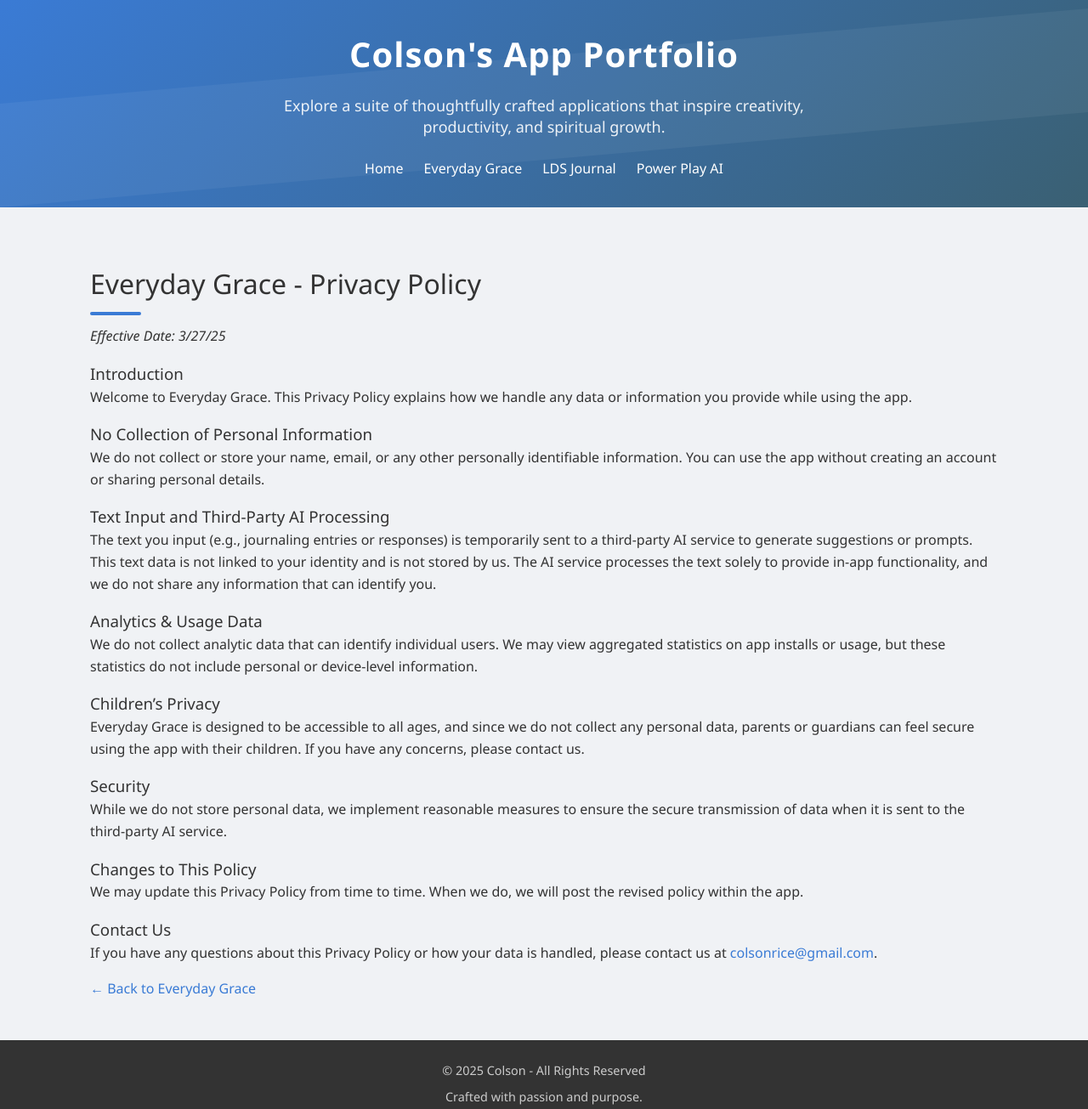
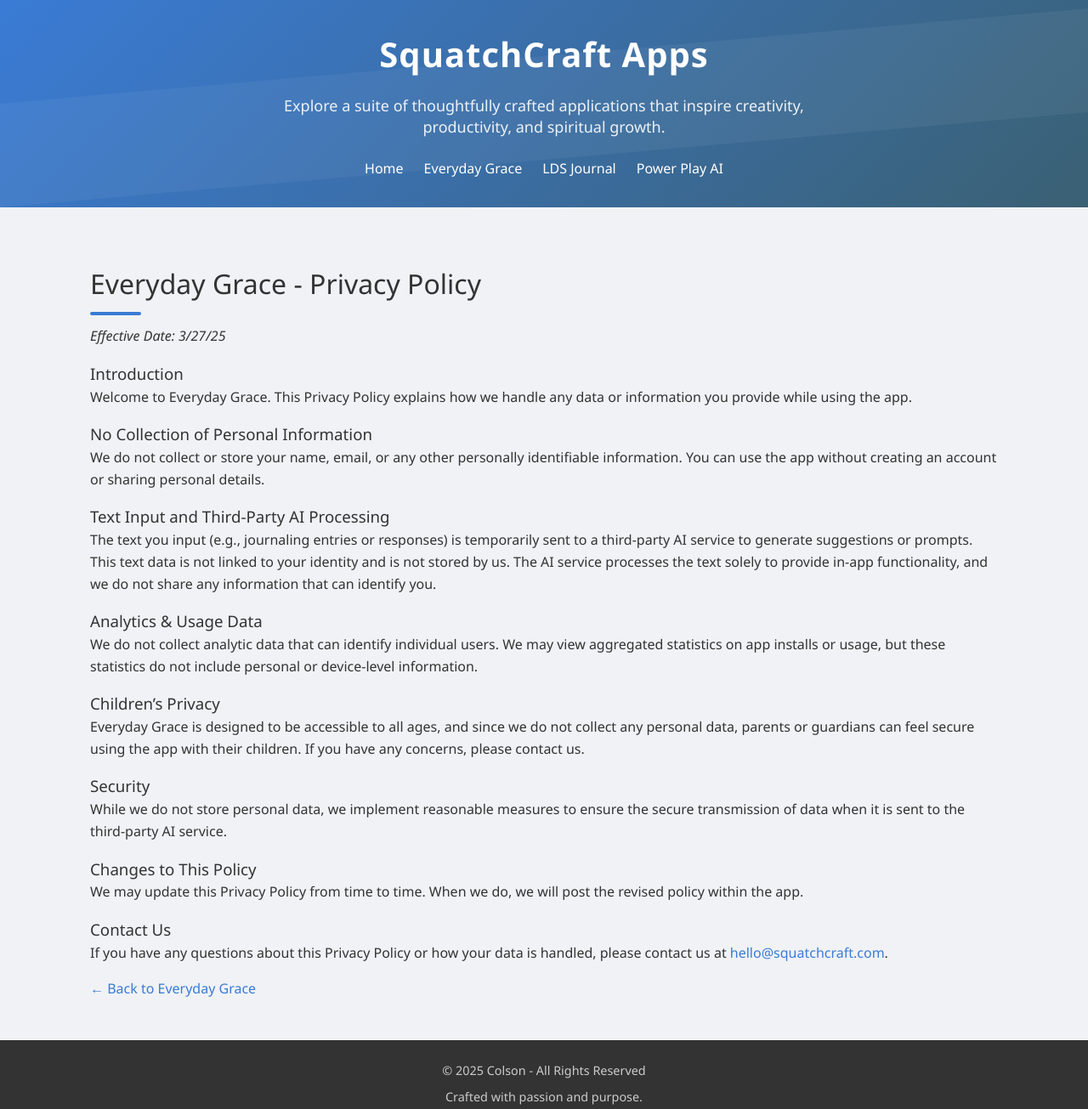
Before and after one commit to colsonrice/colsonrice.github.io, a plain HTML site: page everydaygrace-privacy.html in a window 1280 px wide. Shown: the whole page at 85% size. Drawn offline with Linux system fonts and the light colour scheme.

Commit message:
Update everydaygrace-privacy.html

```diff
--- a/everydaygrace-privacy.html
+++ b/everydaygrace-privacy.html
@@ -7,7 +7,7 @@
 </head>
 <body>
   <header>
-    <h1>Colson's App Portfolio</h1>
+    <h1>SquatchCraft Apps</h1>
     <p>Explore a suite of thoughtfully crafted applications that inspire creativity, productivity, and spiritual growth.</p>
     <nav>
       <ul>
@@ -46,7 +46,7 @@
       <p>We may update this Privacy Policy from time to time. When we do, we will post the revised policy within the app.</p>
 
       <h3>Contact Us</h3>
-      <p>If you have any questions about this Privacy Policy or how your data is handled, please contact us at <a href="mailto:colsonrice@gmail.com">colsonrice@gmail.com</a>.</p>
+      <p>If you have any questions about this Privacy Policy or how your data is handled, please contact us at <a href="mailto:hello@squatchcraft.com">hello@squatchcraft.com</a>.</p>
 
       <p><a href="everydaygrace.html">← Back to Everyday Grace</a></p>
     </section>
```
